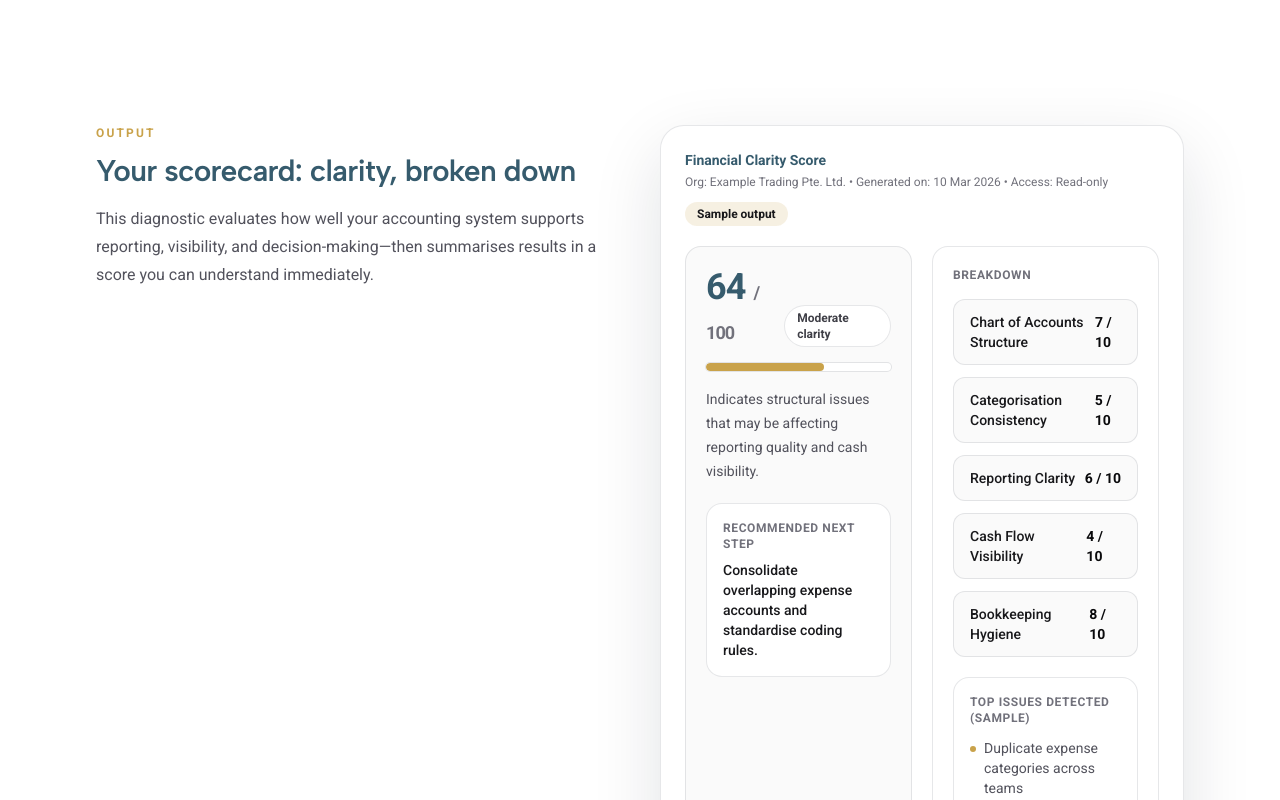
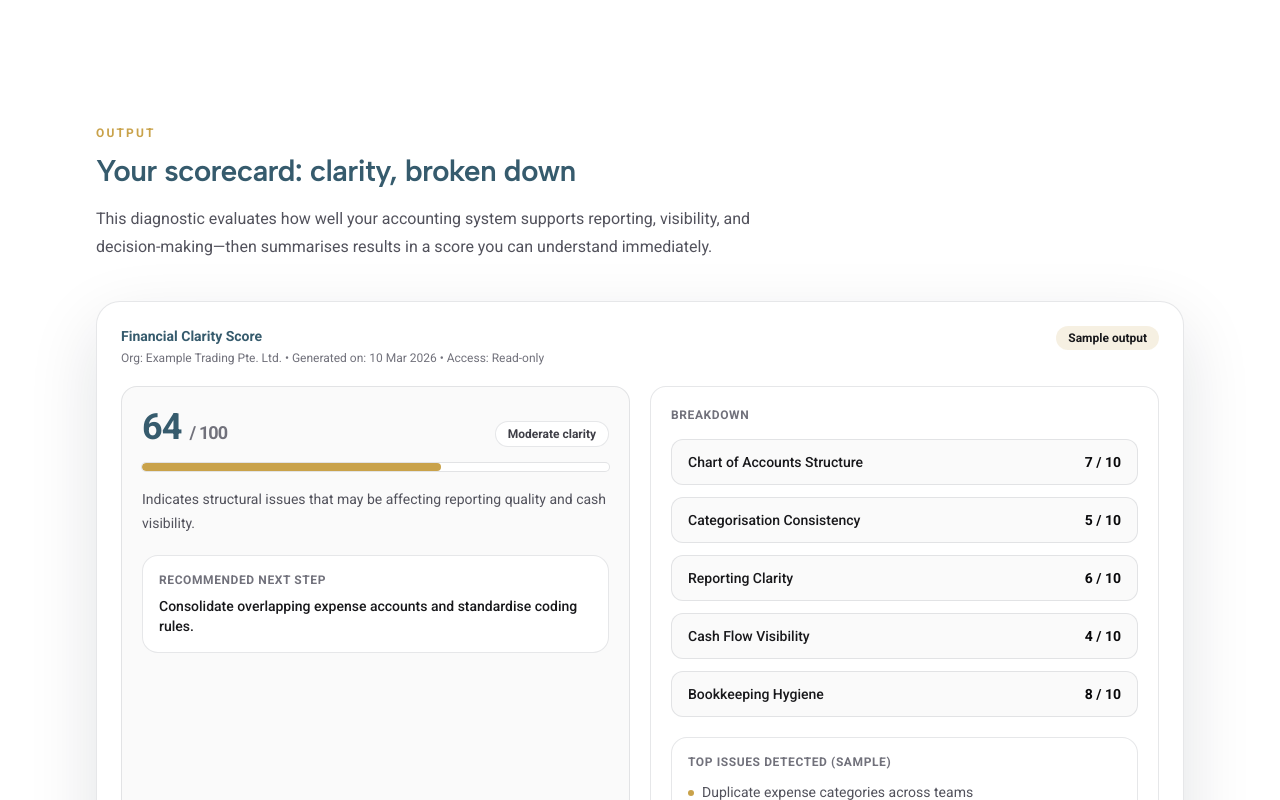
Before and after one commit to noemisasum/xero-financial-clarity, a Next.js app: page / in a window 1280 px wide. Shown: the part 1660-2460 px from the top of the page. Built offline with nearby package versions, Linux system fonts and the light colour scheme.

Commit message:
Score section: Option 1 stacked layout (remove empty left whitespace)

```diff
--- a/src/app/page.tsx
+++ b/src/app/page.tsx
@@ -223,12 +223,15 @@ export default function Home() {
       {/* Score section */}
       <section id="scorecard" className="py-14 sm:py-20">
         <Container>
-          <div className="grid gap-10 lg:grid-cols-2 lg:items-start">
+          <div className="max-w-3xl">
             <SectionHeading
               eyebrow="Output"
               title="Your scorecard: clarity, broken down"
               lead="This diagnostic evaluates how well your accounting system supports reporting, visibility, and decision-making—then summarises results in a score you can understand immediately."
             />
+          </div>
+
+          <div className="mt-10">
             <ScorecardMock />
           </div>
         </Container>
```
